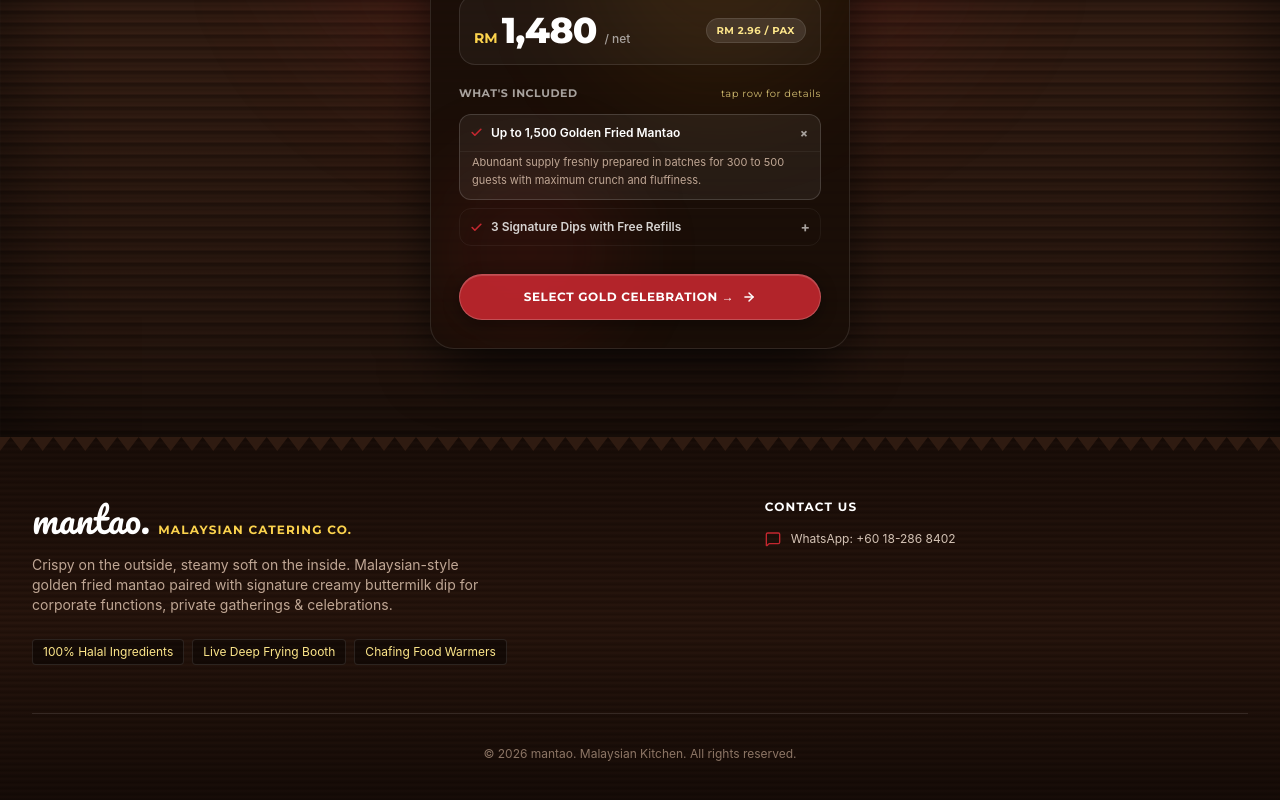
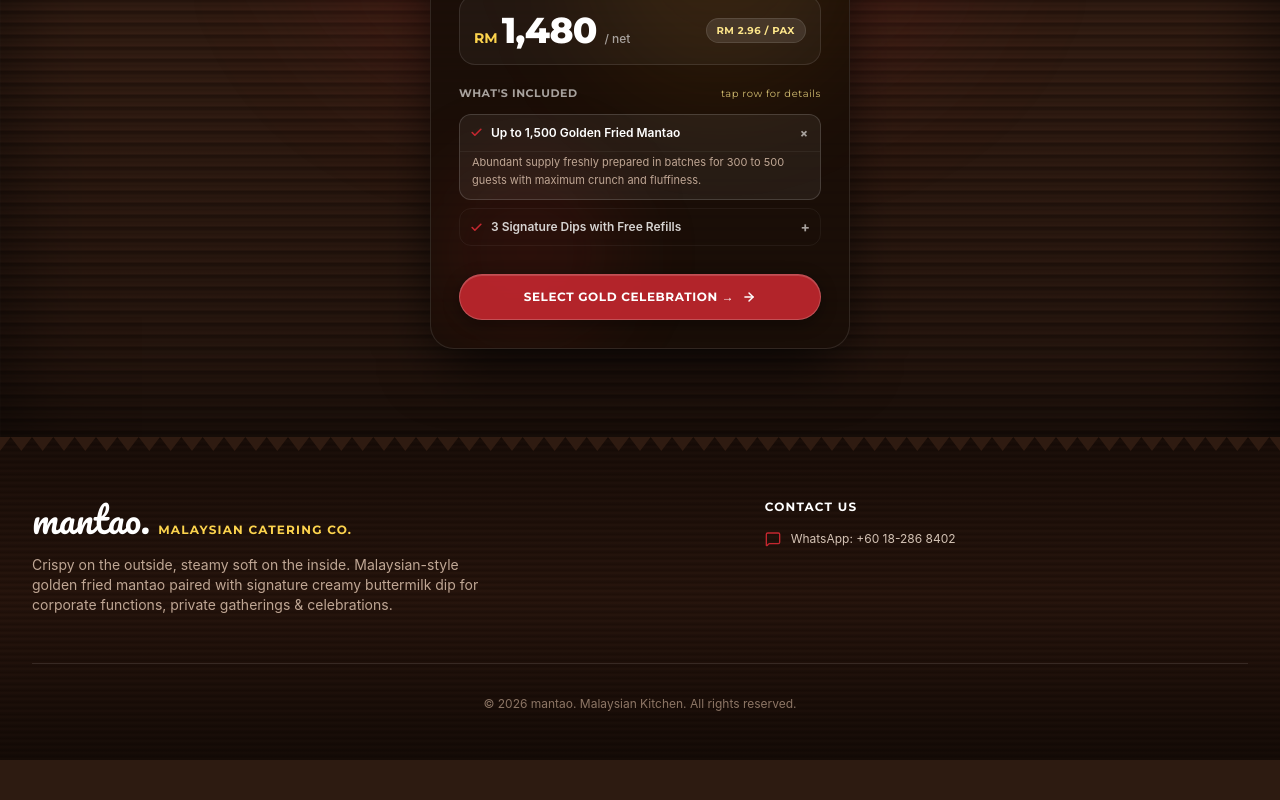
Before and after one commit to umarfarid97/mantaoblasta, a React (Vite) app: page / in a window 1280 px wide. Shown: the part 1416-2216 px from the top of the page. After the commit the page ends 2176 px from the top, so only its background shows below. Built offline with nearby package versions, Linux system fonts and the light colour scheme.

Commit message:
feat: remove halal ingredients, live booth, and food warmer badges from footer

```diff
--- a/src/components/Footer.tsx
+++ b/src/components/Footer.tsx
@@ -40,17 +40,7 @@
               paired with signature creamy buttermilk dip for corporate functions, private gatherings & celebrations.
             </p>
 
-            <div className="pt-2 flex flex-wrap gap-2 text-xs text-amber-200">
-              <span className="px-2.5 py-1 rounded bg-black/40 border border-white/10">
-                100% Halal Ingredients
-              </span>
-              <span className="px-2.5 py-1 rounded bg-black/40 border border-white/10">
-                Live Deep Frying Booth
-              </span>
-              <span className="px-2.5 py-1 rounded bg-black/40 border border-white/10">
-                Chafing Food Warmers
-              </span>
-            </div>
+
           </div>
 
           {/* Contact (Right Column) */}
```
